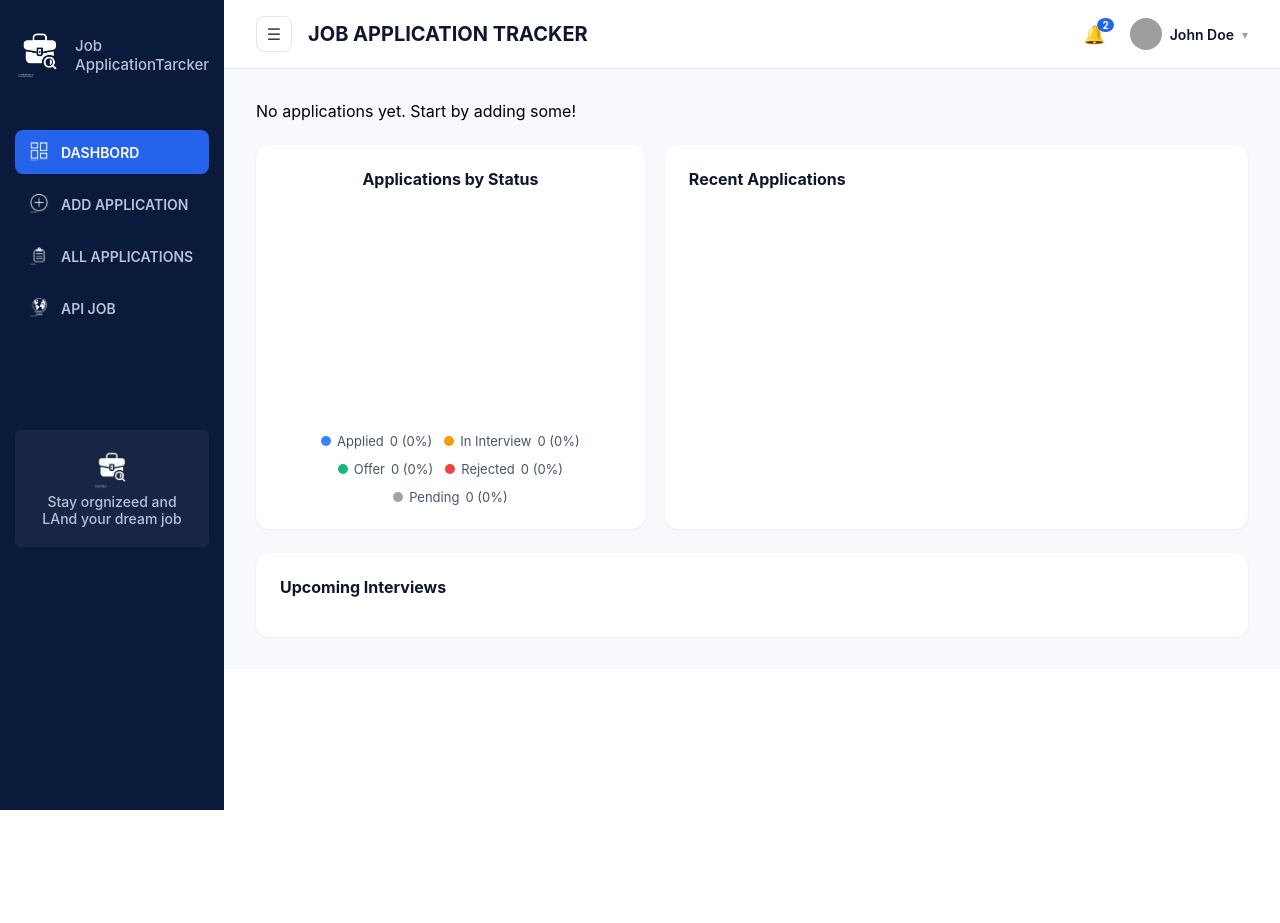
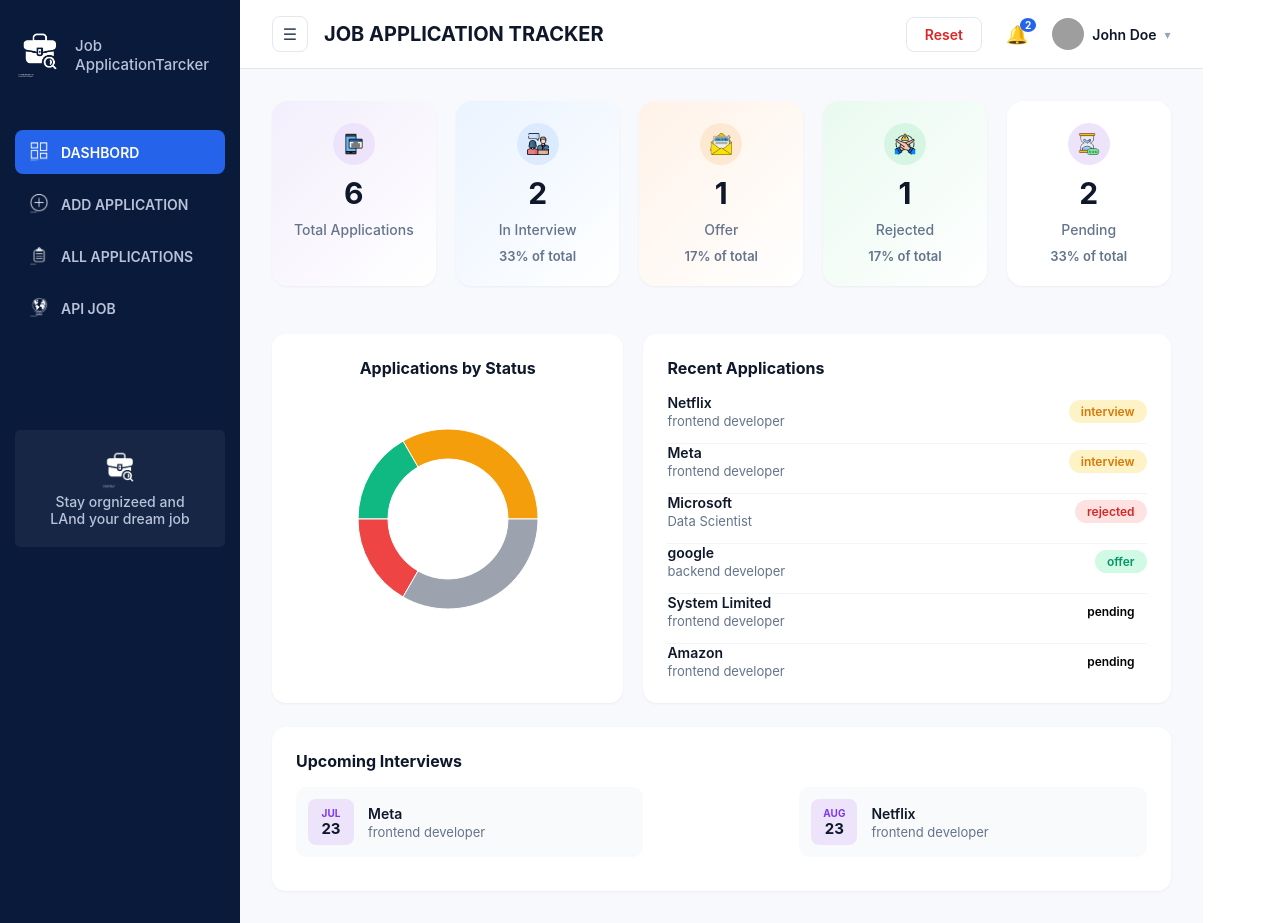
Before and after one commit to fazalrehman56/JOB-TRACKER, a React (Vite) app: page /dashboard in a window 1280 px wide. Before the commit the page ends 810 px from the top, so only its background shows below. Built offline with nearby package versions, Linux system fonts and the light colour scheme; grey boxes are pictures that could not be loaded.

Commit message:
intervew

```diff
--- a/src/components/App.css
+++ b/src/components/App.css
@@ -1132,7 +1132,7 @@
 
 .interview-item {
   display: flex;
-  justify-content: space-between;
+  width: 38%;
   align-items: center;
   padding: 14px;
   background-color: #f8fafc;
@@ -1278,3 +1278,175 @@
   align-items: center;
   gap: 12px;
 }
+.interview-item {
+  display: flex;
+  align-items: center;
+  gap: 14px;
+  padding: 12px;
+  border-radius: 10px;
+  background-color: #f8fafc;
+  margin-bottom: 10px;
+}
+
+.interview-date-box {
+  display: flex;
+  flex-direction: column;
+  align-items: center;
+  justify-content: center;
+  width: 46px;
+  height: 46px;
+  background-color: #ede4fb;
+  border-radius: 8px;
+  flex-shrink: 0;
+}
+
+.interview-month {
+  font-size: 10px;
+  font-weight: 700;
+  color: #7c3aed;
+}
+
+.interview-day {
+  font-size: 15px;
+  font-weight: 700;
+  color: #0f172a;
+}
+
+.interview-item-info h4 {
+  font-size: 14px;
+  font-weight: 600;
+  color: #0f172a;
+  margin: 0 0 2px;
+}
+
+.interview-item-info p {
+  font-size: 13px;
+  color: #64748b;
+  margin: 0;
+}
+.interviews-list {
+  display: flex;
+  flex-direction: row;
+  justify-content: space-between;
+
+
+}
+.btn-reset {
+  background-color: #ffffff;
+  border: 1px solid #e2e8f0;
+  color: #dc2626;
+  padding: 8px 18px;
+  border-radius: 8px;
+  font-size: 14px;
+  font-weight: 600;
+  cursor: pointer;
+  transition: background-color 0.2s ease;
+}
+
+.btn-reset:hover {
+  background-color: #fee2e2;
+  border-color: #fca5a5;
+}
+/* ============================================
+   RESPONSIVE STYLES — TABLET (max-width: 768px)
+   ============================================ */
+@media (max-width: 768px) {
+
+  /* Dashboard */
+  .stat-cards {
+    grid-template-columns: repeat(2, 1fr);
+  }
+
+  .dashboard-grid {
+    grid-template-columns: 1fr;
+  }
+
+  /* All Applications */
+  .filter-bar {
+    flex-wrap: wrap;
+  }
+
+  .search-box {
+    flex-basis: 100%;
+  }
+
+  .table-card {
+    overflow-x: auto;
+  }
+
+  table {
+    min-width: 700px;
+  }
+
+  /* Add Application */
+  .add-app-card {
+    flex-direction: column;
+  }
+
+  .illustration-panel {
+    padding: 24px;
+  }
+
+  /* API Jobs */
+  .jobs-grid {
+    grid-template-columns: repeat(2, 1fr);
+  }
+
+  .jobs-filter-bar {
+    flex-wrap: wrap;
+  }
+
+  .jobs-filter-bar select,
+  .jobs-filter-bar .search-box {
+    flex-basis: 100%;
+  }
+}
+
+/* ============================================
+   RESPONSIVE STYLES — MOBILE (max-width: 480px)
+   ============================================ */
+@media (max-width: 480px) {
+
+  /* Dashboard */
+  .stat-cards {
+    grid-template-columns: 1fr;
+  }
+
+  .dashboard-page {
+    padding: 16px;
+  }
+
+  /* All Applications */
+  .all-apps-page {
+    padding: 16px;
+  }
+
+  .all-apps-header {
+    flex-direction: column;
+    gap: 12px;
+  }
+
+  /* Add Application */
+  .add-app-page {
+    padding: 16px;
+  }
+
+  .add-app-form {
+    padding: 20px;
+  }
+
+  /* API Jobs */
+  .jobs-grid {
+    grid-template-columns: 1fr;
+  }
+
+  .api-jobs-page {
+    padding: 16px;
+  }
+
+  .jobs-meta {
+    flex-direction: column;
+    align-items: flex-start;
+    gap: 8px;
+  }
+}
--- a/src/components/App.jsx
+++ b/src/components/App.jsx
@@ -3,11 +3,56 @@
 import { Outlet } from "react-router-dom";
 import './App.css'
 import { useState } from 'react';
+import { useEffect } from 'react';
 function App() {
   const [tittle, setTittle] = useState("JOB APPLICATION TRACKER");
-  const [applications, setApplications] = useState([]); // starts empty, or with dummy data
+  const [applications, setApplications] = useState(()=>{
+   const storedApplications = localStorage.getItem("applications");
+  return storedApplications ? JSON.parse(storedApplications) :[{  companyName: "System Limited",
+      role: "frontend developer",
+      status: "pending",
+      source: "linkedin",
+      date: "2-23-2024",
+      id : 1
+    },{  companyName: "google",
+      role: "backend developer",
+      status: "offer",
+      source: "linkedin",
+      date: "3-23-2024",
+      id : 2
+    },{  companyName: "Microsoft",
+      role: "Data Scientist",
+      status: "rejected",
+      source: "linkedin",
+      date: "6-23-2024",
+      id : 3
+    },{  companyName: "Meta",
+      role: "frontend developer",
+      status: "interview",
+      source: "linkedin",
+      date: "7-23-2024",
+      id : 4
+    },{  companyName: "Amazon",
+      role: "frontend developer",
+      status: "pending",
+      source: "linkedin",
+      date: "2-23-2024",
+      id : 5
+    },{  companyName: "Netflix",
+      role: "frontend developer",
+      status: "interview",
+      source: "linkedin",
+      date: "8-23-2026",
+      id : 6
+    }]
+  }); // starts empty, or with dummy data
   const [editingApplication, setEditingApplication] = useState(null);
-
+ useEffect(() => {
+ localStorage.setItem("applications",JSON.stringify(applications));
+ },[applications])
+  const onReset = ()=>{
+    setApplications([]);
+  }
   const editApplication = (id, updatedApplication) => {
     setApplications((prevApplications) =>
       prevApplications.map((app) =>
@@ -30,7 +75,7 @@
     <div className="app-layout">
       <Sidebar setTittle={setTittle} />
       <div className="main-content">
-        <Header title={tittle} />
+        <Header onReset={onReset} title={tittle} />
 
         <Outlet context={{ deleteApplication, applications, addApplication, editApplication, editingApplication, setEditingApplication }} />
       </div>
--- a/src/components/Header.jsx
+++ b/src/components/Header.jsx
@@ -1,7 +1,7 @@
 import { useState } from "react";
 
 
-const Header = ({ title, onMenuClick }) => {
+const Header = ({ title, onMenuClick,onReset }) => {
   return (
     <header className="app-header">
       <div className="header-left">
@@ -11,7 +11,11 @@
         <h1 className="header-title">{title}</h1>
       </div>
 
+
       <div className="header-right">
+        <button className="btn-reset" onClick={onReset}>
+  Reset
+</button>
         <div className="notification-bell">
           🔔
           <span className="notification-badge">2</span>
--- a/src/pages/AddApplication.jsx
+++ b/src/pages/AddApplication.jsx
@@ -78,7 +78,7 @@
             <label htmlFor="status">Status</label>
             <select name="status" value={formData.status} onChange={handleChange} id="status">
               <option value="">Select status</option>
-              <option value="pending">Applied</option>
+              <option value="pending">pending</option>
               <option value="interview">In Interview</option>
               <option value="offer">Offer</option>
               <option value="rejected">Rejected</option>
--- a/src/pages/Dashboard.jsx
+++ b/src/pages/Dashboard.jsx
@@ -35,7 +35,12 @@
   const recentApplications = [...applications].sort((a, b) => new Date(b.date) - new Date(a.date)).slice(0, 6);
 
   // Piece 4: upcoming interviews yahan
-  const upcomingInterviews = applications.filter((app) => app.status === "Interview");
+  const upcomingInterviews = applications
+  .filter((app) => app.status.toLowerCase() === "interview")
+  .sort((a, b) => new Date(a.date) - new Date(b.date)).slice(0, 2);
+  console.log("All applications:", applications);
+console.log("Filtered interviews:", upcomingInterviews);
+
 
   return (
     <div className="dashboard-page">
@@ -91,8 +96,7 @@
       <div className="dashboard-grid">
         <div className="chart-card">
           <h3>Applications by Status</h3>
-  <div className="chart-content">
-    <PieChart width={200} height={200}>
+          <PieChart width={250} height={250}>
             <Pie data={chartData} dataKey="value" nameKey="name" innerRadius={60} outerRadius={90}>
               {chartData.map((entry, index) => (
                 <Cell key={index} fill={entry.color} />
@@ -100,20 +104,6 @@
             </Pie>
             <Tooltip />
           </PieChart>
-
-    <div className="chart-legend">
-      {chartData.map((entry, index) => {
-        const percent = totalApplications > 0 ? Math.round((entry.value / totalApplications) * 100) : 0;
-        return (
-          <div key={index} className="legend-item">
-            <span className="legend-dot" style={{ backgroundColor: entry.color }}></span>
-            <span className="legend-label">{entry.name}</span>
-            <span className="legend-count">{entry.value} ({percent}%)</span>
-          </div>
-        );
-      })}
-    </div>
-  </div>
         </div>
 
         <div className="recent-card">
@@ -134,7 +124,30 @@
 
      <div className="interviews-card">
   <h3>Upcoming Interviews</h3>
+  {upcomingInterviews.length === 0 ? (
+    <p className="empty-message">No upcoming interviews.</p>
+  ) : (
+    <div className="interviews-list">
+      {upcomingInterviews.map((app) => {
+        const interviewDate = new Date(app.date);
+        const month = interviewDate.toLocaleString("default", { month: "short" }).toUpperCase();
+        const day = interviewDate.getDate();
 
+        return (
+          <div key={app.id} className="interview-item">
+            <div className="interview-date-box">
+              <span className="interview-month">{month}</span>
+              <span className="interview-day">{day}</span>
+            </div>
+            <div className="interview-item-info">
+              <h4>{app.companyName}</h4>
+              <p>{app.role}</p>
+            </div>
+          </div>
+        );
+      })}
+    </div>
+  )}
 </div>
     </div>
   );
```
Lines whose indentation alone changed are shown as unchanged.
